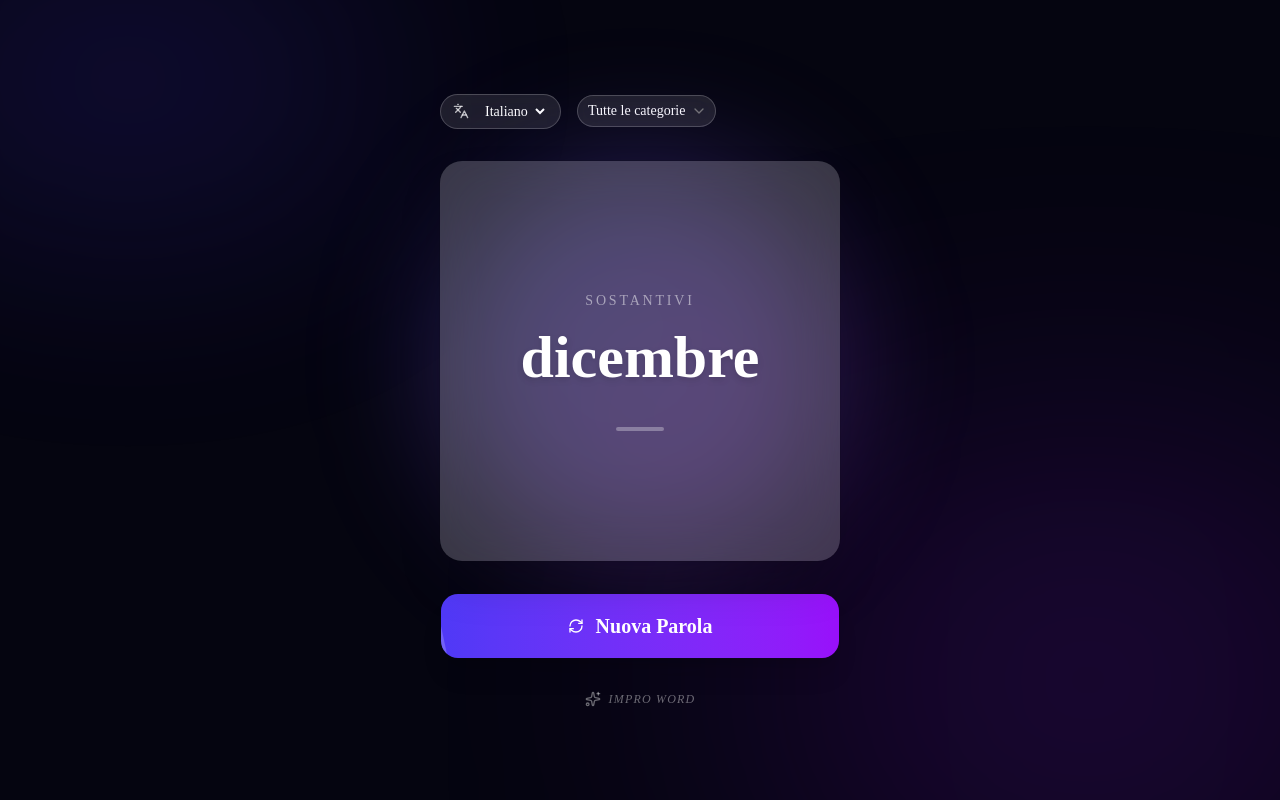
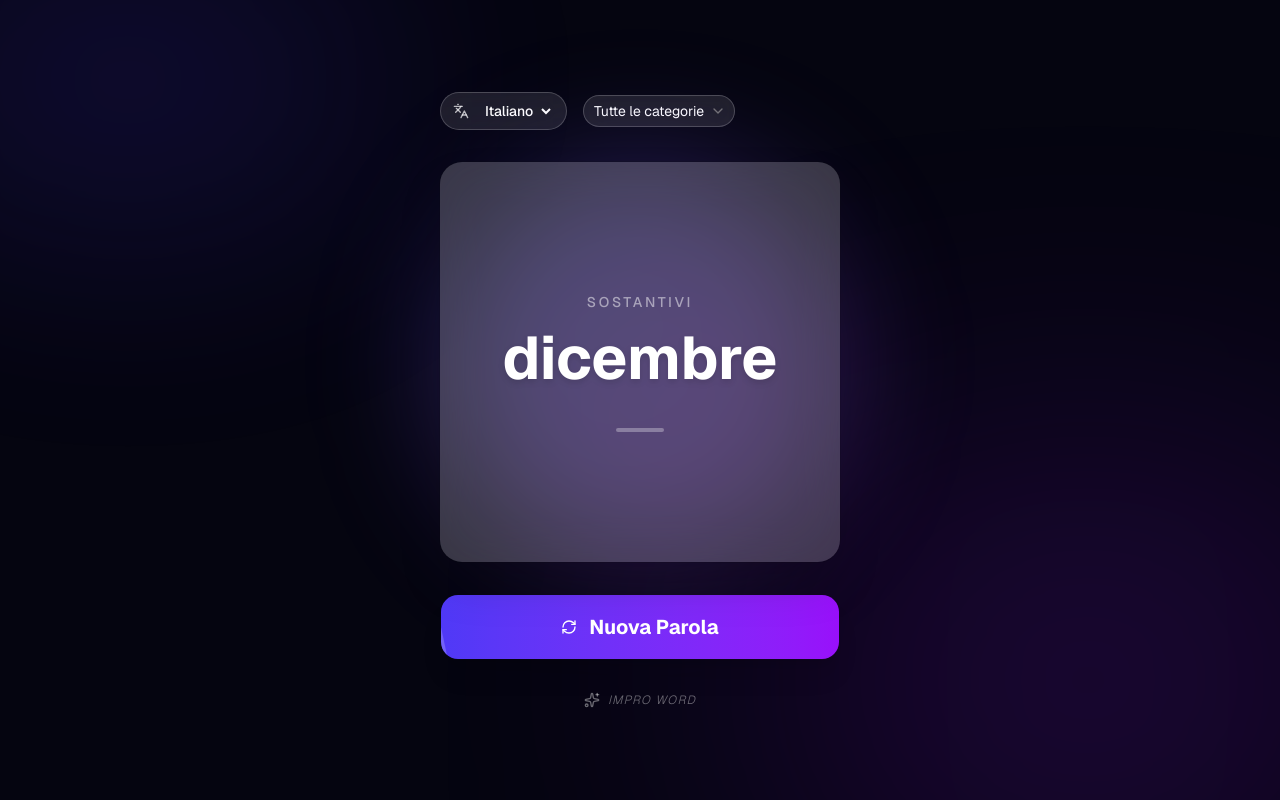
Before and after one commit to danielzotti/impro-word, a Next.js app: page / in a window 1280 px wide. Built offline with nearby package versions, Linux system fonts and the light colour scheme.

Commit message:
Fix font

```diff
--- a/src/app/globals.css
+++ b/src/app/globals.css
@@ -7,7 +7,7 @@
 @theme inline {
   --color-background: var(--background);
   --color-foreground: var(--foreground);
-  --font-sans: var(--font-sans);
+  --font-sans: var(--font-geist-sans);
   --font-mono: var(--font-geist-mono);
   --color-sidebar-ring: var(--sidebar-ring);
   --color-sidebar-border: var(--sidebar-border);
--- a/src/app/layout.tsx
+++ b/src/app/layout.tsx
@@ -1,10 +1,15 @@
 import type { Metadata } from "next";
-import { Outfit } from "next/font/google";
+import { Geist, Geist_Mono } from "next/font/google";
 import "./globals.css";
 
-const outfit = Outfit({
+const geistSans = Geist({
   subsets: ["latin"],
-  variable: "--font-outfit",
+  variable: "--font-geist-sans",
+});
+
+const geistMono = Geist_Mono({
+  subsets: ["latin"],
+  variable: "--font-geist-mono",
 });
 
 export const metadata: Metadata = {
@@ -18,8 +23,8 @@
   children: React.ReactNode;
 }>) {
   return (
-    <html lang="it">
-      <body className={`${outfit.variable} font-sans antialiased`}>
+    <html lang="it" className={`${geistSans.variable} ${geistMono.variable}`}>
+      <body className="font-sans antialiased">
         {children}
       </body>
     </html>
```
